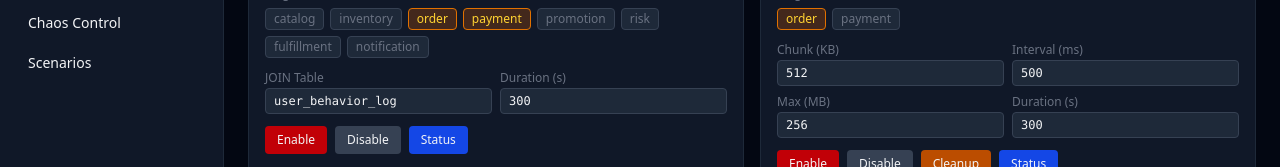
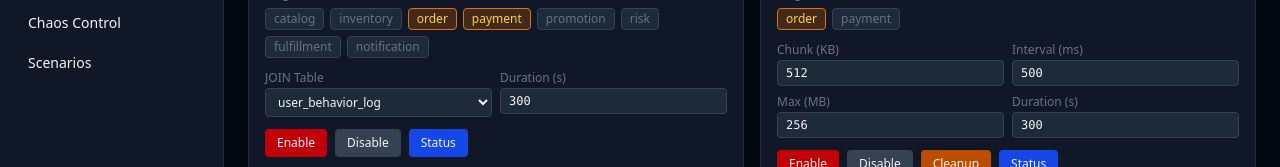
Before and after one commit to asatasinon/mall-chaos, a Next.js app in the folder traffic-control-plane/: page /chaos in a window 1280 px wide. Shown: the part 143-310 px from the top of the page. Built offline with nearby package versions, Linux system fonts and the light colour scheme.

Commit message:
Feature #Castrel-001 调整为实际业务逻辑

```diff
--- a/traffic-control-plane/src/app/chaos/page.tsx
+++ b/traffic-control-plane/src/app/chaos/page.tsx
@@ -32,7 +32,13 @@ export default function ChaosControlPage() {
           disablePath="/internal/traffic/chaos/slow-sql/disable"
           statusPath="/internal/traffic/chaos/slow-sql/status"
           extraParams={[
-            { key: 'joinTable', label: 'JOIN Table', type: 'text', default: 'user_behavior_log' },
+            {
+              key: 'joinTable',
+              label: 'JOIN Table',
+              type: 'select',
+              default: 'user_behavior_log',
+              options: ['user_behavior_log', 'product_price_history'],
+            },
             { key: 'durationSec', label: 'Duration (s)', type: 'number', default: '300' },
           ]}
         />
@@ -134,7 +140,16 @@ function ActionButtons({
 }
 
 // ── Multi-target chaos card (slow-sql, memory-leak, deadlock) ──
-interface ParamDef { key: string; label: string; type?: string; default: string; step?: string; min?: string; max?: string; }
+interface ParamDef {
+  key: string;
+  label: string;
+  type?: string;
+  default: string;
+  step?: string;
+  min?: string;
+  max?: string;
+  options?: string[];
+}
 
 function MultiTargetCard({
   title, availableTargets, defaultTargets,
@@ -207,10 +222,22 @@ function MultiTargetCard({
           {extraParams.map((p) => (
             <div key={p.key} className="flex flex-col gap-0.5">
               <label className="text-xs text-gray-500">{p.label}</label>
-              <input type={p.type ?? 'text'} step={p.step} min={p.min} max={p.max}
-                     value={params[p.key]}
-                     onChange={(e) => setParams((prev) => ({ ...prev, [p.key]: e.target.value }))}
-                     className="px-2 py-1 bg-gray-800 border border-gray-700 rounded text-xs font-mono" />
+              {p.type === 'select' ? (
+                <select
+                  value={params[p.key]}
+                  onChange={(e) => setParams((prev) => ({ ...prev, [p.key]: e.target.value }))}
+                  className="px-2 py-1 bg-gray-800 border border-gray-700 rounded text-xs"
+                >
+                  {(p.options ?? []).map((opt) => (
+                    <option key={opt} value={opt}>{opt}</option>
+                  ))}
+                </select>
+              ) : (
+                <input type={p.type ?? 'text'} step={p.step} min={p.min} max={p.max}
+                       value={params[p.key]}
+                       onChange={(e) => setParams((prev) => ({ ...prev, [p.key]: e.target.value }))}
+                       className="px-2 py-1 bg-gray-800 border border-gray-700 rounded text-xs font-mono" />
+              )}
             </div>
           ))}
         </div>
```
Also changed, not shown: 2 other files (tests, documents, lock files or other folders).
